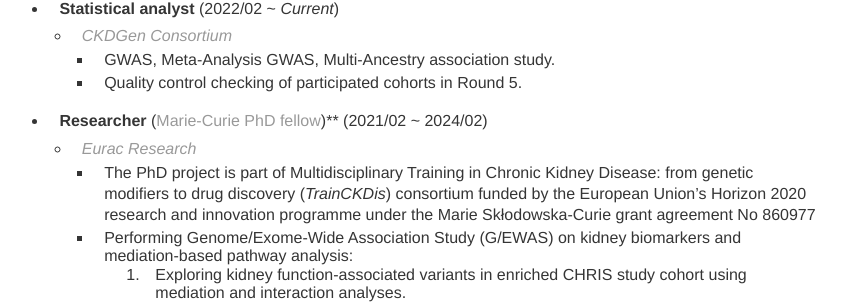
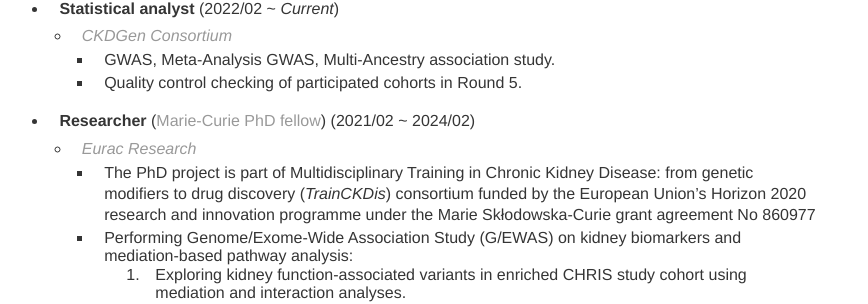
Before and after one commit to dariushghasemi/dariushghasemi.github.io, a Jekyll site: the page built from index.md, in a window 1280 px wide and 900 px high, scrolled down 811 px. Shown: the part 148-452 px from the top of the window, without its empty margins (203-1071 px from the left). Built offline with Jekyll 4.4.1, drawn with Linux system fonts in a browser that asks for light colours; our own code applies the rules of GitHub Pages for plain Markdown files.

```diff
--- a/index.md
+++ b/index.md
@@ -25,7 +25,7 @@ I'm a Statistical Geneticist discovering proteins associated with complex diseas
     * GWAS, Meta-Analysis GWAS, Multi-Ancestry association study.
     * Quality control checking of participated cohorts in Round 5.
 
-* **Researcher** ([Marie-Curie PhD fellow](https://www.trainckdis.eu/consortium/fellows/dariush-ghasemi))** (2021/02 ~ 2024/02)
+* **Researcher** ([Marie-Curie PhD fellow](https://www.trainckdis.eu/consortium/fellows/dariush-ghasemi)) (2021/02 ~ 2024/02)
   * [_Eurac Research_](https://www.eurac.edu/en/)
     * The PhD project is part of Multidisciplinary Training in Chronic Kidney Disease: from genetic modifiers to drug discovery (_TrainCKDis_) consortium funded by the European Union’s Horizon 2020 research and innovation programme under the Marie Skłodowska-Curie grant agreement No 860977
     * Performing Genome/Exome-Wide Association Study (G/EWAS) on kidney biomarkers and mediation-based pathway analysis:
```
